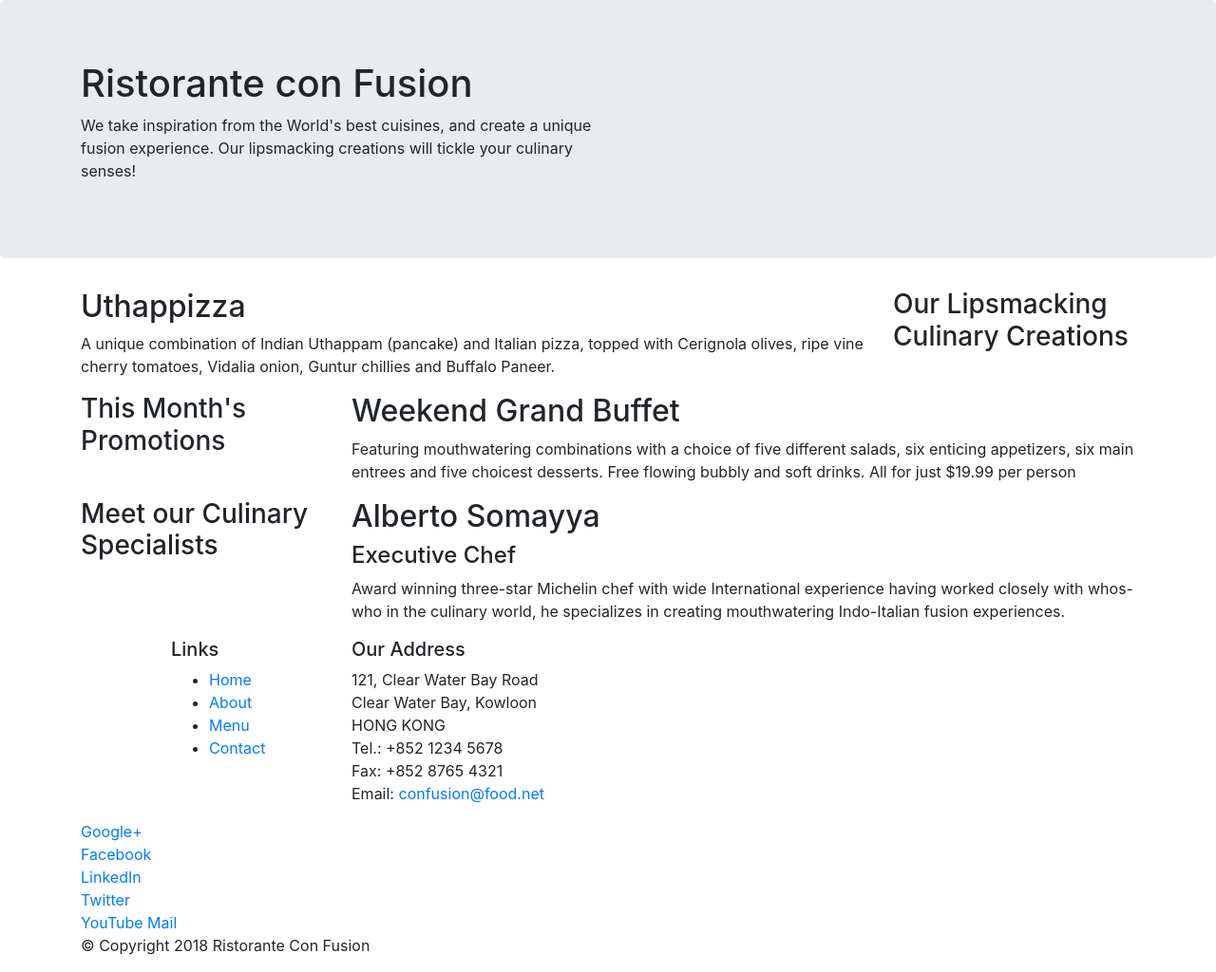
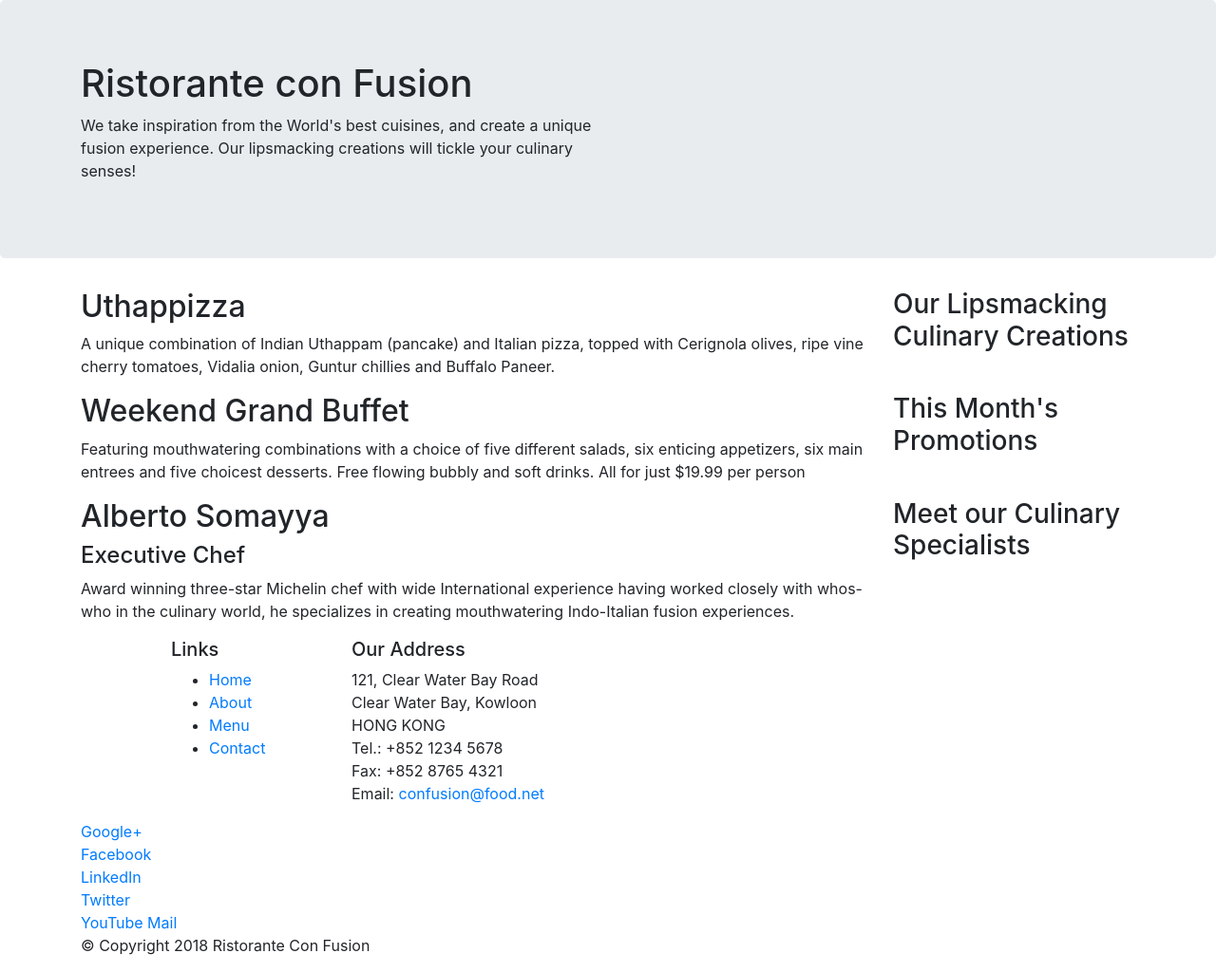
Before and after one commit to ashwin-rema/Bootstrap-UI-Framework, a website: page index.html in a window 1280 px wide. Shown: the whole page at 95% size. Drawn offline with nearby package versions, Linux system fonts and the light colour scheme.

Commit message:
fourth commit

```diff
--- a/index.html
+++ b/index.html
@@ -42,10 +42,10 @@
 
 
         <div class="row">
-            <div class="col-12 col-sm-4 col-md-3">
+            <div class="col-12 col-sm-4 order-sm-last col-md-3">
                 <h3>This Month's Promotions</h3>
             </div>
-            <div class="col col-sm col-md">
+            <div class="col col-sm order-sm-first col-md">
                 <h2>Weekend Grand Buffet</h2>
                 <p>Featuring mouthwatering combinations with a choice of five different salads, six enticing appetizers, six main entrees and five choicest desserts. Free flowing bubbly and soft drinks. All for just $19.99 per person </p>
             </div>
@@ -55,7 +55,7 @@
             <div class="col-12 col-sm-4 order-sm-last col-md-3">
                 <h3>Meet our Culinary Specialists</h3>
             </div>
-            <div class="col col-sm order-sm-last col-md">
+            <div class="col col-sm order-sm-first col-md">
                 <h2>Alberto Somayya</h2>
                 <h4>Executive Chef</h4>
                 <p>Award winning three-star Michelin chef with wide International experience having worked closely with whos-who in the culinary world, he specializes in creating mouthwatering Indo-Italian fusion experiences. </p>
```
